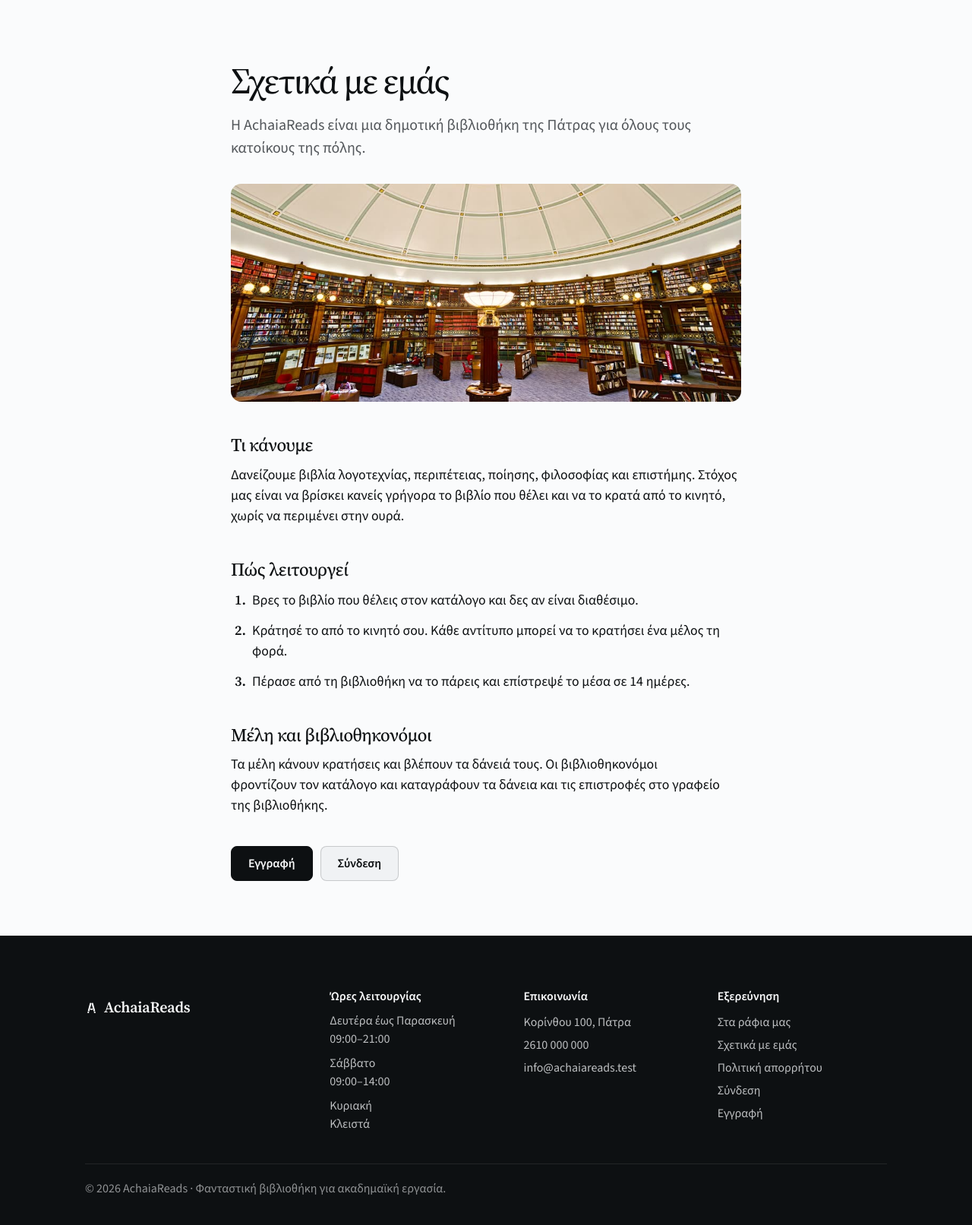
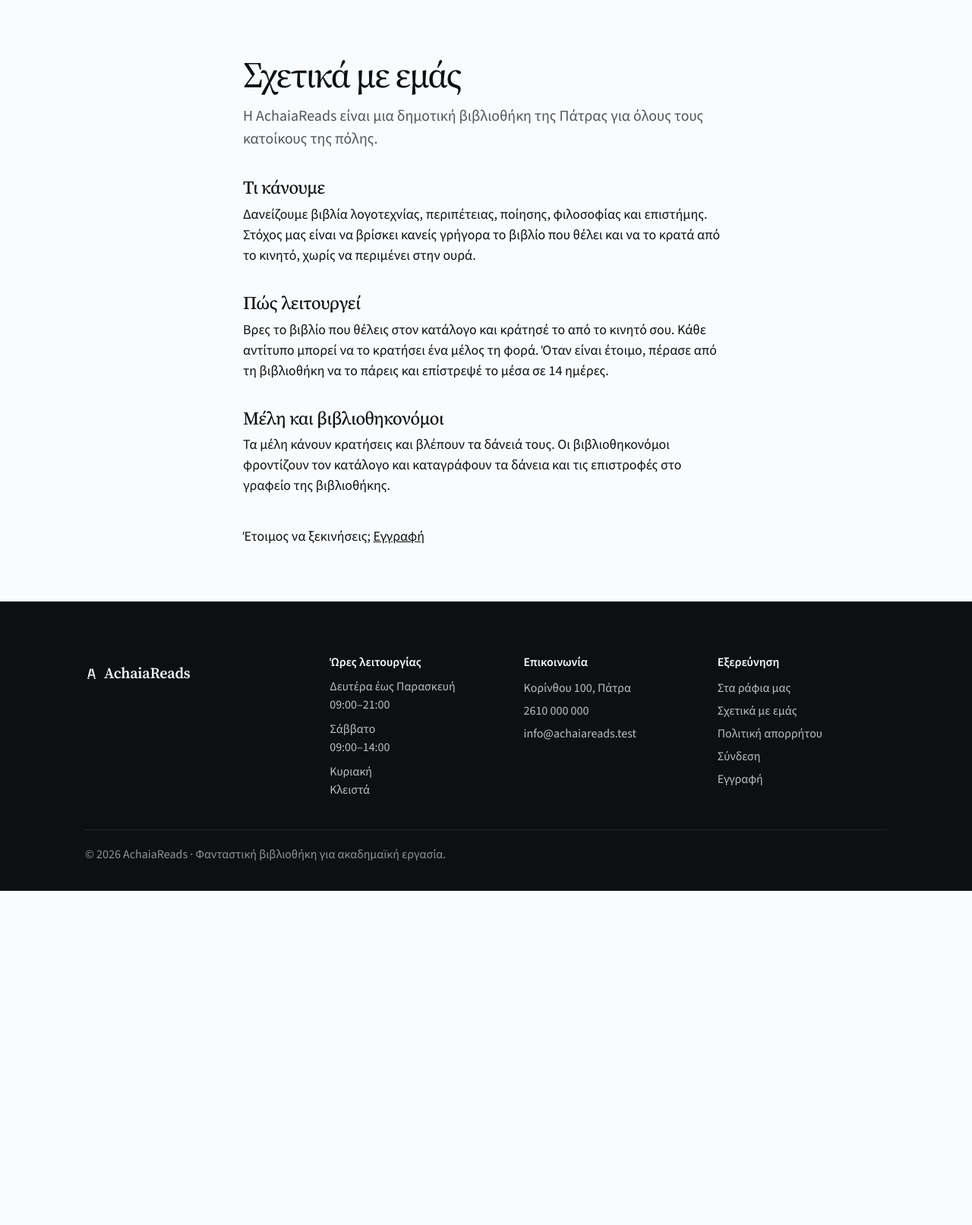
Before and after one commit to ckagias/lectern, a PHP site: page /about.php in a window 1280 px wide. Shown: the part 60-1673 px from the top of the page at 76% size. After the commit the page ends 1233 px from the top, so only its background shows below. Run offline with PHP 8.4, Linux system fonts and the light colour scheme.

Commit message:
style: plain about and privacy pages

```diff
--- a/prototype/about.php
+++ b/prototype/about.php
@@ -13,30 +13,21 @@ require $base . 'templates/header.php';
     <h1><?php echo t('about_link'); ?></h1>
     <p class="lead"><?php echo t('about_lead'); ?></p>
 
-    <figure>
-        <img src="pictures/hero-reading-room-1920.jpg" srcset="pictures/hero-reading-room-960.jpg 960w, pictures/hero-reading-room-1920.jpg 1920w" sizes="(min-width: 760px) 704px, 100vw" width="1920" height="820" alt="<?php echo t('about_photo_alt'); ?>">
-    </figure>
-
     <h2><?php echo t('about_what_title'); ?></h2>
     <p><?php echo t('about_what_text'); ?></p>
 
     <h2><?php echo t('about_how_title'); ?></h2>
-    <ol class="steps">
-        <li><?php echo t('about_step_1'); ?></li>
-        <li><?php echo t('about_step_2'); ?></li>
-        <li><?php echo t('about_step_3'); ?></li>
-    </ol>
+    <p><?php echo t('about_how_text'); ?></p>
 
     <h2><?php echo t('about_people_title'); ?></h2>
     <p><?php echo t('about_people_text'); ?></p>
 
-    <div class="text-cta">
+    <p class="text-end">
         <?php if (isLoggedIn()) { ?>
-            <a class="btn action" href="dashboard.php"><?php echo t('go_dashboard'); ?></a>
+            <a href="dashboard.php"><?php echo t('go_dashboard'); ?></a>
         <?php } else { ?>
-            <a class="btn action" href="register.php"><?php echo t('register'); ?></a>
-            <a class="btn line" href="login.php"><?php echo t('login'); ?></a>
+            <?php echo t('about_join'); ?> <a href="register.php"><?php echo t('register'); ?></a>
         <?php } ?>
-    </div>
+    </p>
 </article>
 <?php require $base . 'templates/footer.php'; ?>
--- a/prototype/css/text.css
+++ b/prototype/css/text.css
@@ -1,8 +1,8 @@
-/* Text pages: About us and Privacy. One readable column under the header. */
+/* Text pages (About us, Privacy, FAQ): one readable column under the header. */
 .text-page {
-  max-width: 46rem;
+  max-width: 44rem;
   margin-inline: auto;
-  padding: 48px 16px 0;
+  padding: 40px 16px 0;
 }
 
 .text-page h1 {
@@ -12,59 +12,34 @@
 }
 
 .text-page .lead {
-  margin-top: 16px;
+  margin-top: 12px;
   color: var(--ink-2);
   font-size: var(--text-lg);
 }
 
+.text-page .updated {
+  margin-top: 8px;
+  color: var(--ink-2);
+  font-size: var(--text-sm);
+}
+
 .text-page h2 {
-  margin-top: 44px;
+  margin-top: 36px;
   font-size: var(--text-xl);
   font-weight: 500;
 }
 
-.text-page h2 + p,
-.text-page h2 + .steps {
-  margin-top: 12px;
+.text-page h2 + p {
+  margin-top: 8px;
 }
 
-.text-page figure {
-  margin: 32px 0 0;
-}
-
-.text-page img {
-  display: block;
-  width: 100%;
-  height: auto;
-  border-radius: var(--radius-lg);
-}
-
-.steps {
-  display: grid;
-  gap: 12px;
-  margin: 0;
-  padding-left: 1.5rem;
-}
-
-.steps li::marker {
-  font-family: var(--font-heading);
-  font-weight: 600;
-}
-
-.steps li {
-  padding-left: 4px;
-}
-
-.text-cta {
-  display: flex;
-  flex-wrap: wrap;
-  gap: 10px;
+.text-end {
   margin-top: 40px;
 }
 
 @media (min-width: 768px) {
   .text-page {
-    padding: 80px 32px 0;
+    padding: 72px 32px 0;
   }
 
   .text-page h1 {
--- a/prototype/includes/lang_el.php
+++ b/prototype/includes/lang_el.php
@@ -85,20 +85,19 @@ $lang_el = [
     'service_2' => 'Κράτηση αντιτύπων από το κινητό',
     'service_3' => 'Αίθουσα μελέτης με ήσυχα τραπέζια',
     'service_4' => 'Δωρεάν Wi-Fi',
-    'about_photo_alt' => 'Η θολωτή αίθουσα ανάγνωσης μιας βιβλιοθήκης, με ράφια γύρω από τους τοίχους',
     'about_link' => 'Σχετικά με εμάς',
     'about_lead' => 'Η AchaiaReads είναι μια δημοτική βιβλιοθήκη της Πάτρας για όλους τους κατοίκους της πόλης.',
     'about_what_title' => 'Τι κάνουμε',
     'about_what_text' => 'Δανείζουμε βιβλία λογοτεχνίας, περιπέτειας, ποίησης, φιλοσοφίας και επιστήμης. Στόχος μας είναι να βρίσκει κανείς γρήγορα το βιβλίο που θέλει και να το κρατά από το κινητό, χωρίς να περιμένει στην ουρά.',
     'about_how_title' => 'Πώς λειτουργεί',
-    'about_step_1' => 'Βρες το βιβλίο που θέλεις στον κατάλογο και δες αν είναι διαθέσιμο.',
-    'about_step_2' => 'Κράτησέ το από το κινητό σου. Κάθε αντίτυπο μπορεί να το κρατήσει ένα μέλος τη φορά.',
-    'about_step_3' => 'Πέρασε από τη βιβλιοθήκη να το πάρεις και επίστρεψέ το μέσα σε 14 ημέρες.',
+    'about_how_text' => 'Βρες το βιβλίο που θέλεις στον κατάλογο και κράτησέ το από το κινητό σου. Κάθε αντίτυπο μπορεί να το κρατήσει ένα μέλος τη φορά. Όταν είναι έτοιμο, πέρασε από τη βιβλιοθήκη να το πάρεις και επίστρεψέ το μέσα σε 14 ημέρες.',
     'about_people_title' => 'Μέλη και βιβλιοθηκονόμοι',
     'about_people_text' => 'Τα μέλη κάνουν κρατήσεις και βλέπουν τα δάνειά τους. Οι βιβλιοθηκονόμοι φροντίζουν τον κατάλογο και καταγράφουν τα δάνεια και τις επιστροφές στο γραφείο της βιβλιοθήκης.',
+    'about_join' => 'Έτοιμος να ξεκινήσεις;',
     'privacy_link' => 'Πολιτική απορρήτου',
     'privacy_title' => 'Πολιτική απορρήτου',
     'privacy_lead' => 'Τι στοιχεία κρατάμε, γιατί τα κρατάμε και ποια cookies χρησιμοποιεί η σελίδα.',
+    'privacy_updated' => 'Τελευταία ενημέρωση 17 Νοεμβρίου 2026',
     'privacy_data_title' => 'Τι αποθηκεύουμε',
     'privacy_data_text' => 'Όταν κάνεις εγγραφή, αποθηκεύουμε το όνομα χρήστη και το email σου. Τον κωδικό σου τον αποθηκεύουμε κρυπτογραφημένο, ώστε να μην μπορεί να τον διαβάσει κανείς. Αποθηκεύουμε επίσης τις κρατήσεις και τα δάνειά σου. Τα στοιχεία αυτά χρησιμεύουν μόνο για να λειτουργεί ο λογαριασμός σου και δεν τα δίνουμε σε τρίτους.',
     'privacy_cookies_title' => 'Cookies',
@@ -107,6 +106,8 @@ $lang_el = [
     'privacy_map_text' => 'Ο χάρτης της αρχικής σελίδας φορτώνεται από το OpenStreetMap, που μπορεί να δει τη διεύθυνση IP σου όταν τον ανοίγεις.',
     'privacy_fiction_title' => 'Φανταστική βιβλιοθήκη',
     'privacy_fiction_text' => 'Η AchaiaReads φτιάχτηκε για μια ακαδημαϊκή εργασία και δεν υπάρχει στην πραγματικότητα. Μη χρησιμοποιείς πραγματικά προσωπικά στοιχεία.',
+    'privacy_contact_title' => 'Ερωτήσεις',
+    'privacy_contact_text' => 'Για να δεις ή να διαγράψεις τα στοιχεία που κρατάμε για σένα, γράψε στο',
     'auth_login_lead' => 'Καλώς ήρθες πάλι στη βιβλιοθήκη σου.',
     'auth_register_lead' => 'Κράτα βιβλία από το κινητό σου.',
     'auth_legal_before' => 'Συνεχίζοντας, επιβεβαιώνεις ότι έχεις διαβάσει την ',
--- a/prototype/includes/lang_en.php
+++ b/prototype/includes/lang_en.php
@@ -85,20 +85,19 @@ $lang_en = [
     'service_2' => 'Reserve copies from your phone',
     'service_3' => 'Study room with quiet tables',
     'service_4' => 'Free Wi-Fi',
-    'about_photo_alt' => 'The domed reading room of a library, with shelves around the walls',
     'about_link' => 'About us',
     'about_lead' => 'AchaiaReads is a municipal library in Patras for everyone who lives in the city.',
     'about_what_title' => 'What we do',
     'about_what_text' => 'We lend books of fiction, adventure, poetry, philosophy and science. Our aim is that you find the book you want quickly and reserve it from your phone, without waiting in a queue.',
     'about_how_title' => 'How it works',
-    'about_step_1' => 'Find the book you want in the catalogue and see whether it is available.',
-    'about_step_2' => 'Reserve it from your phone. Each copy can be reserved by one member at a time.',
-    'about_step_3' => 'Stop by the library to pick it up and bring it back within 14 days.',
+    'about_how_text' => 'Find the book you want in the catalogue and reserve it from your phone. Each copy can be reserved by one member at a time. When it is ready, stop by the library to pick it up and bring it back within 14 days.',
     'about_people_title' => 'Members and librarians',
     'about_people_text' => 'Members make reservations and follow their loans. Librarians look after the catalogue and record loans and returns at the library desk.',
+    'about_join' => 'Ready to start?',
     'privacy_link' => 'Privacy policy',
     'privacy_title' => 'Privacy policy',
     'privacy_lead' => 'What we keep, why we keep it and which cookies this site uses.',
+    'privacy_updated' => 'Last updated 17 November 2026',
     'privacy_data_title' => 'What we store',
     'privacy_data_text' => 'When you register, we store your username and email. Your password is stored scrambled, so nobody can read it. We also store your reservations and loans. This is used only to run your account and is not given to anyone else.',
     'privacy_cookies_title' => 'Cookies',
@@ -107,6 +106,8 @@ $lang_en = [
     'privacy_map_text' => 'The map on the home page is loaded from OpenStreetMap, which can see your IP address when you open it.',
     'privacy_fiction_title' => 'A fictional library',
     'privacy_fiction_text' => 'AchaiaReads was made for a university project and does not exist in real life. Please do not use real personal details.',
+    'privacy_contact_title' => 'Questions',
+    'privacy_contact_text' => 'To see or delete the details we keep about you, write to',
     'auth_login_lead' => 'Welcome back to your library.',
     'auth_register_lead' => 'Reserve books from your phone.',
     'auth_legal_before' => 'By continuing, you acknowledge AchaiaReads’ ',
--- a/prototype/privacy.php
+++ b/prototype/privacy.php
@@ -12,6 +12,7 @@ require $base . 'templates/header.php';
 <article class="text-page">
     <h1><?php echo t('privacy_title'); ?></h1>
     <p class="lead"><?php echo t('privacy_lead'); ?></p>
+    <p class="updated"><?php echo t('privacy_updated'); ?></p>
 
     <h2><?php echo t('privacy_data_title'); ?></h2>
     <p><?php echo t('privacy_data_text'); ?></p>
@@ -24,5 +25,8 @@ require $base . 'templates/header.php';
 
     <h2><?php echo t('privacy_fiction_title'); ?></h2>
     <p><?php echo t('privacy_fiction_text'); ?></p>
+
+    <h2><?php echo t('privacy_contact_title'); ?></h2>
+    <p><?php echo t('privacy_contact_text'); ?> <a href="mailto:info@achaiareads.test">info@achaiareads.test</a></p>
 </article>
 <?php require $base . 'templates/footer.php'; ?>
```
